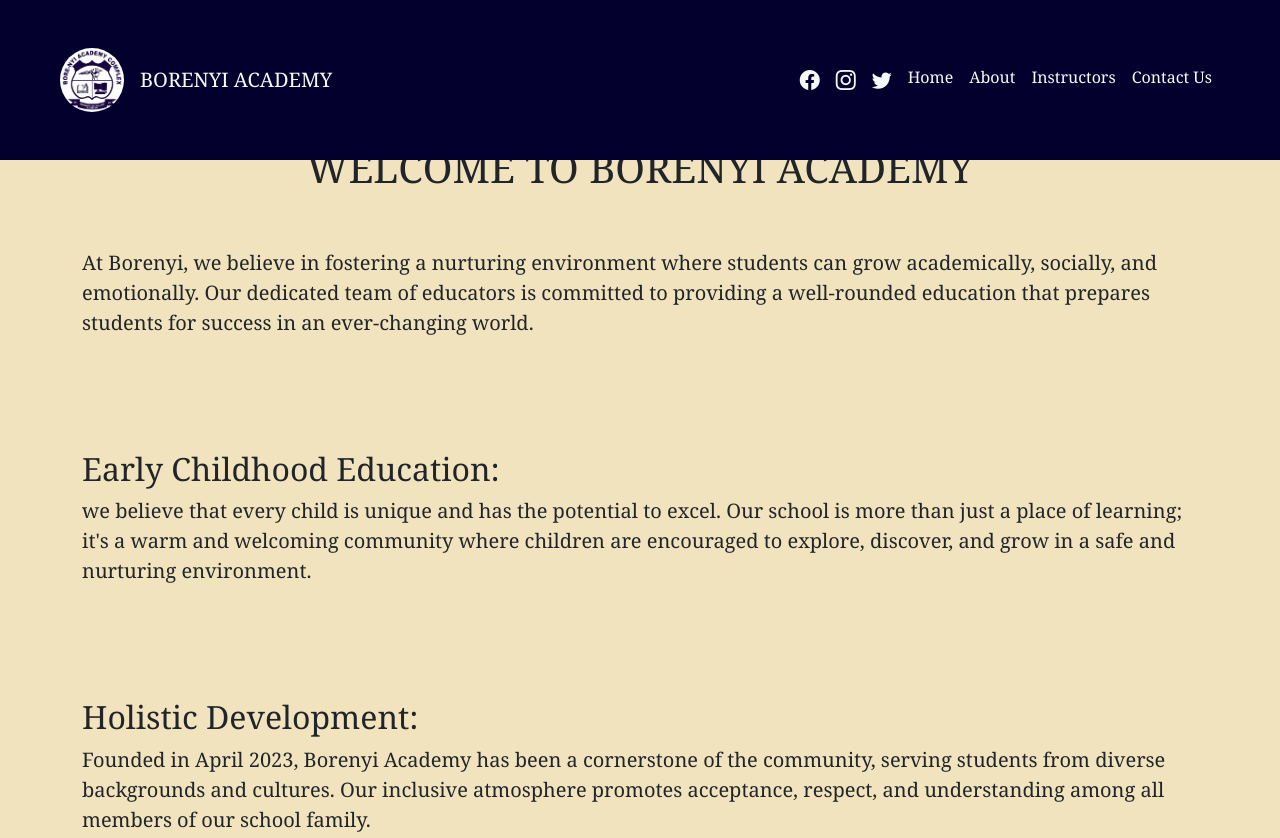
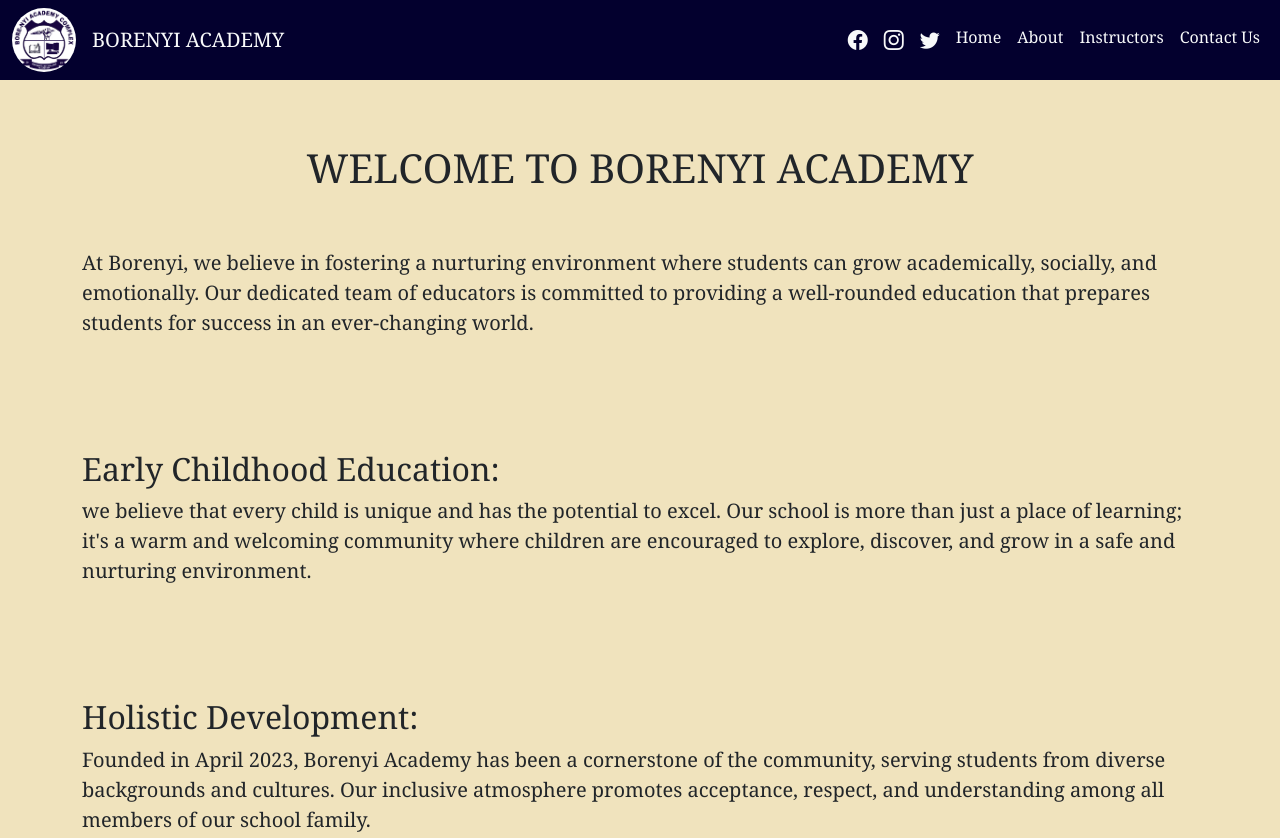
Before and after one commit to MahamaIddris/website, a plain HTML site: page about.html in a window 1280 px wide. Shown: the top 838 px of the page. Drawn offline with nearby package versions, Linux system fonts and the light colour scheme.

Commit message:
Update about.html

```diff
--- a/about.html
+++ b/about.html
@@ -12,7 +12,7 @@
 </head>
 <body>
         <!-- NavBar  -->
-    <nav class="navbar navbar-expand-lg  p-5 fixed-top navigation">
+    <nav class="navbar navbar-expand-lg  fixed-top navigation">
         <div class="container-fluid">
             <div>
             <img src="logo.jpg" alt="" class=" image rounded-circle">
```
